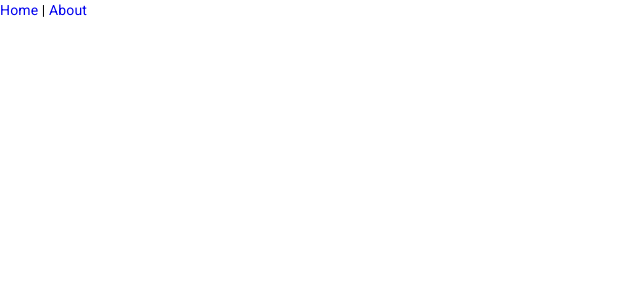
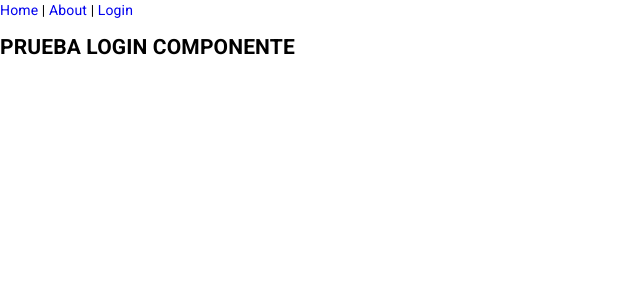
Before and after one commit to victorst79/e-date-CRM, a Vue app in the folder App/: page /#/ in a window 1280 px wide. Shown: the top 300 px of the page, without its empty margins (0-640 px from the left). Built offline with nearby package versions, Linux system fonts and the light colour scheme.

Commit message:
añadidas vistas para login/registro y sus componentes

```diff
--- a/App/src/App.vue
+++ b/App/src/App.vue
@@ -2,7 +2,8 @@
   <div id="app">
     <div id="nav">
       <router-link to="/">Home</router-link> |
-      <router-link to="/about">About</router-link>
+      <router-link to="/about">About</router-link> |
+      <router-link to="/login">Login</router-link>
     </div>
     <router-view/>
   </div>
--- a/App/src/components/Login.vue
+++ b/App/src/components/Login.vue
@@ -1,6 +1,6 @@
 <template>
   <section>
-    <h1></h1>
+    <h1>PRUEBA LOGIN COMPONENTE</h1>
   </section>
 </template>
 
--- a/App/src/router.js
+++ b/App/src/router.js
@@ -1,6 +1,7 @@
 import Vue from 'vue'
 import Router from 'vue-router'
 import Home from './views/Home.vue'
+import Loginandregister from './views/LoginAndRegister.vue'
 
 Vue.use(Router)
 
@@ -8,6 +9,11 @@
   routes: [
     {
       path: '/',
+      name: 'login',
+      component: Loginandregister
+    },
+    {
+      path: '/home',
       name: 'home',
       component: Home
     },
--- a/App/src/views/Home.vue
+++ b/App/src/views/Home.vue
@@ -1,17 +1,15 @@
 <template>
   <div class="home">
-    <HelloWorld msg="Welcome to Your Vue.js App"/>
+
   </div>
 </template>
 
 <script>
 // @ is an alias to /src
-import HelloWorld from '@/components/HelloWorld.vue'
 
 export default {
   name: 'home',
   components: {
-    HelloWorld
   }
 }
 </script>
--- /dev/null
+++ b/App/src/views/LoginAndRegister.vue
@@ -0,0 +1,17 @@
+<template>
+  <div class="loginandregister">
+    <Login></Login>
+  </div>
+</template>
+
+<script>
+// @ is an alias to /src
+import Login from '@/components/Login.vue'
+
+export default {
+  name: 'loginandregister',
+  components: {
+      Login
+  }
+}
+</script>
```
Also changed, not shown: App/src/components/Register.vue (added).
